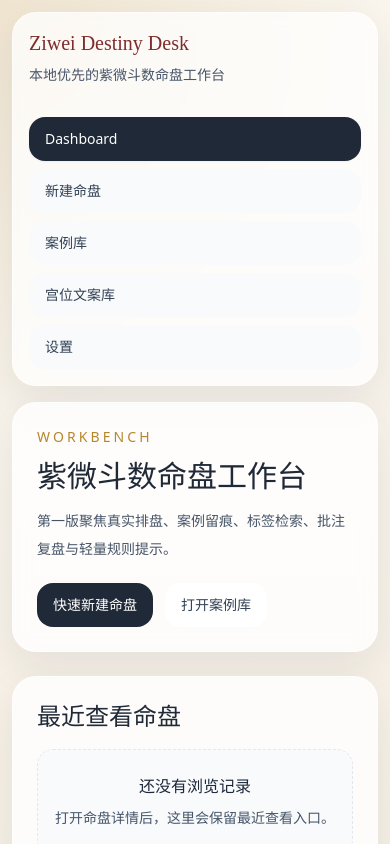
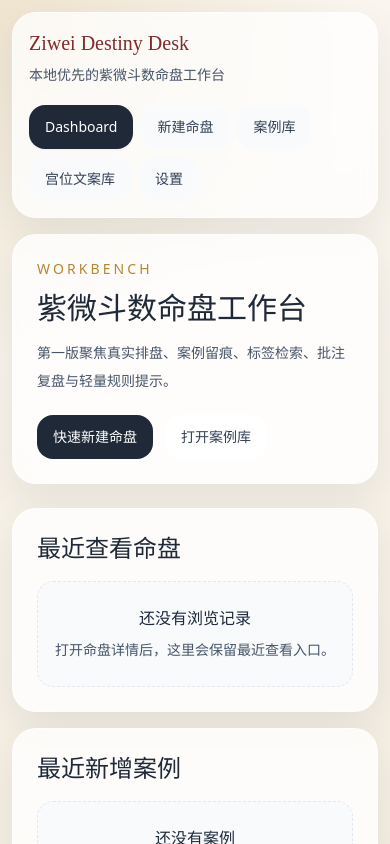
Before and after one commit to ZhuangBBPro/ziwei-destiny-desk, a React (Vite) app: page / in a window 390 px wide. Shown: the top 844 px of the page. Built offline with nearby package versions, Linux system fonts and the light colour scheme.

Commit message:
优化 iPad 端页面布局

```diff
--- a/src/app/layout/AppShell.tsx
+++ b/src/app/layout/AppShell.tsx
@@ -11,15 +11,15 @@ const navItems = [
 export function AppShell() {
   return (
     <div className="min-h-screen bg-[radial-gradient(circle_at_top_left,_rgba(182,134,44,0.16),_transparent_35%),linear-gradient(180deg,_#faf6ef_0%,_#f4ede1_100%)] text-ink">
-      <div className="mx-auto flex min-h-screen max-w-[1760px] flex-col px-3 py-3 md:px-4 lg:flex-row lg:gap-4 lg:px-5 xl:gap-5 xl:px-6">
-        <aside className="mb-4 rounded-3xl border border-white/60 bg-white/75 p-4 shadow-panel backdrop-blur lg:mb-0 lg:w-52 lg:p-5 xl:w-56">
-          <div className="mb-8">
+      <div className="mx-auto flex min-h-screen max-w-[1760px] flex-col px-3 py-3 md:px-4 lg:px-5 xl:flex-row xl:gap-5 xl:px-6">
+        <aside className="mb-4 rounded-3xl border border-white/60 bg-white/75 p-4 shadow-panel backdrop-blur md:flex md:items-center md:justify-between md:gap-4 xl:mb-0 xl:block xl:w-56 xl:p-5">
+          <div className="mb-5 md:mb-0 xl:mb-8">
             <p className="font-serif text-xl text-lacquer xl:text-2xl">Ziwei Destiny Desk</p>
-            <p className="mt-2 text-sm text-slate-600">
+            <p className="mt-2 text-sm text-slate-600 md:hidden xl:block">
               本地优先的紫微斗数命盘工作台
             </p>
           </div>
-          <nav className="space-y-2">
+          <nav className="flex flex-wrap gap-2 xl:block xl:space-y-2">
             {navItems.map((item) => (
               <NavLink
                 key={item.to}
@@ -27,7 +27,7 @@ export function AppShell() {
                 end={item.end}
                 className={({ isActive }) =>
                   [
-                    "block rounded-2xl px-4 py-3 text-sm transition",
+                    "block whitespace-nowrap rounded-2xl px-4 py-3 text-sm transition",
                     isActive
                       ? "bg-ink text-white shadow-sm"
                       : "bg-slate-50 text-slate-700 hover:bg-slate-100",
--- a/src/pages/ChartDetailPage.tsx
+++ b/src/pages/ChartDetailPage.tsx
@@ -431,7 +431,7 @@ export function ChartDetailPage() {
         </div>
       </section>
 
-      <div className="grid gap-5 2xl:grid-cols-[minmax(0,1.95fr)_320px] xl:grid-cols-[minmax(0,1.8fr)_300px]">
+      <div className="grid gap-5 2xl:grid-cols-[minmax(0,1.95fr)_320px]">
         <div className="space-y-5">
           <ProfessionalPalaceBoard
             chart={aggregate.chart}
@@ -440,7 +440,7 @@ export function ChartDetailPage() {
             onSelectPalace={setSelectedPalaceCode}
           />
 
-          <div className="grid gap-5 xl:grid-cols-[minmax(0,1.1fr)_minmax(280px,0.9fr)]">
+          <div className="grid gap-5 2xl:grid-cols-[minmax(0,1.1fr)_minmax(280px,0.9fr)]">
             <CardSection
               title={`焦点宫位 · ${selectedPalaceLabel}`}
               description="当前宫位摘要会跟着盘面选中状态实时联动。"
```
